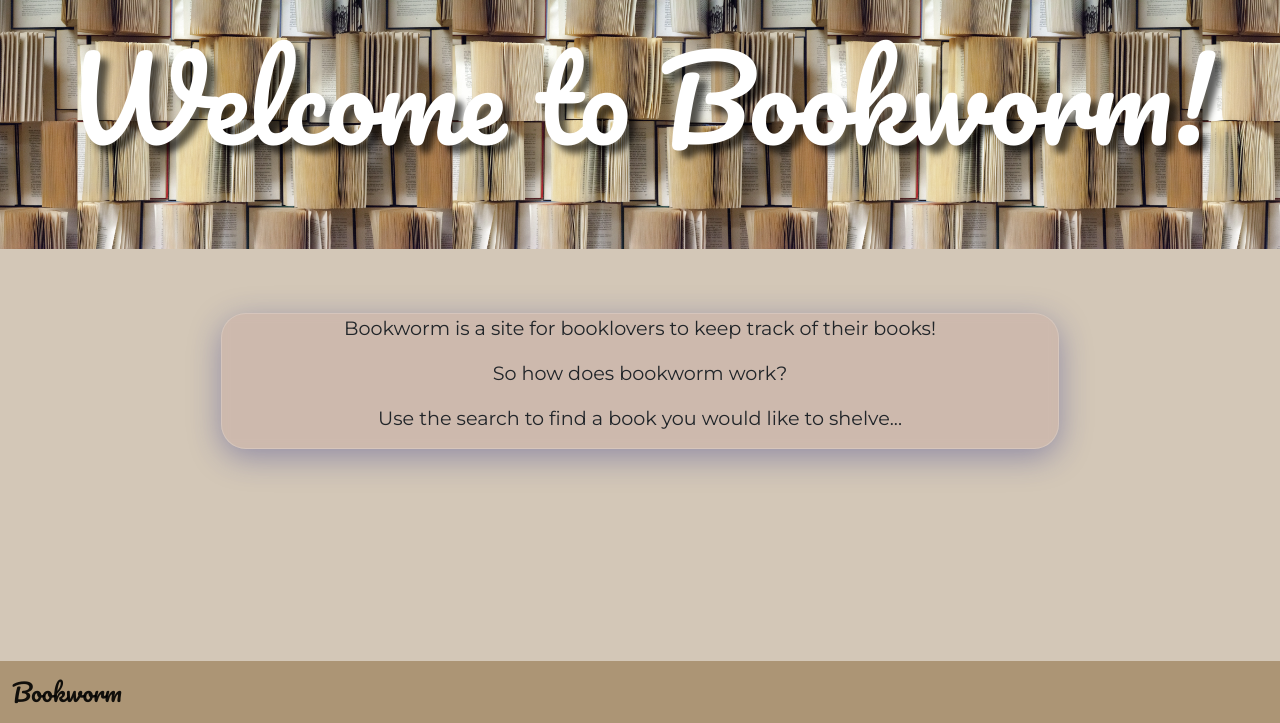
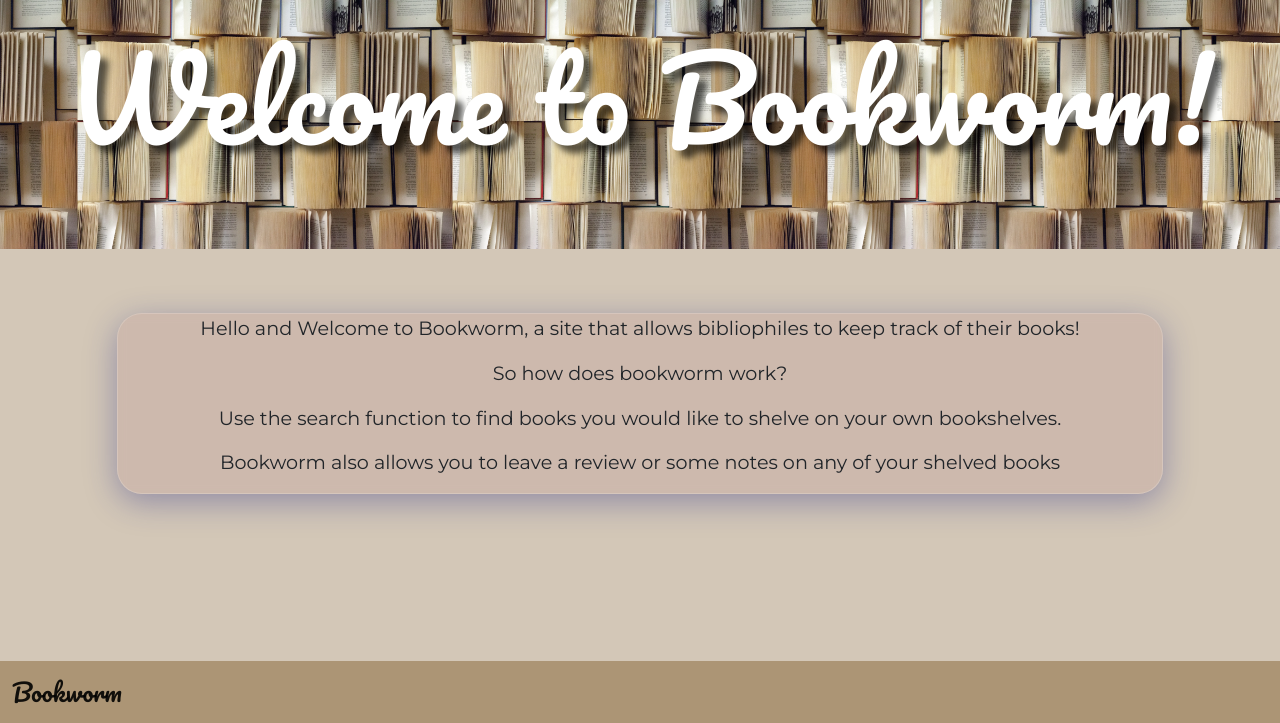
Before and after one commit to kera-cudmore/BookWorm, a Flask app: page / in a window 1280 px wide. Shown: the part 77-800 px from the top of the page. Run offline with Flask 2, Linux system fonts and the light colour scheme.

Commit message:
removed large screen styling & added blurb for about site section

```diff
--- a/bookworm/templates/index.html
+++ b/bookworm/templates/index.html
@@ -12,12 +12,12 @@
         </div>
     </div>
 
-    <div class="col-10 col-lg-8 mx-auto mb-5 panel">
+    <div class="col-10 mx-auto mb-5 panel">
         <div class="col-12 text-center">
-            <p>Bookworm is a site for booklovers to keep track of their books!
-            </p>
+            <p>Hello and Welcome to Bookworm, a site that allows bibliophiles to keep track of their books!</p>
             <p>So how does bookworm work?</p>
-            <p>Use the search to find a book you would like to shelve...</p>
+            <p>Use the search function to find books you would like to shelve on your own bookshelves.</p>
+            <p>Bookworm also allows you to leave a review or some notes on any of your shelved books</p>
         </div>
     </div>
 
```
